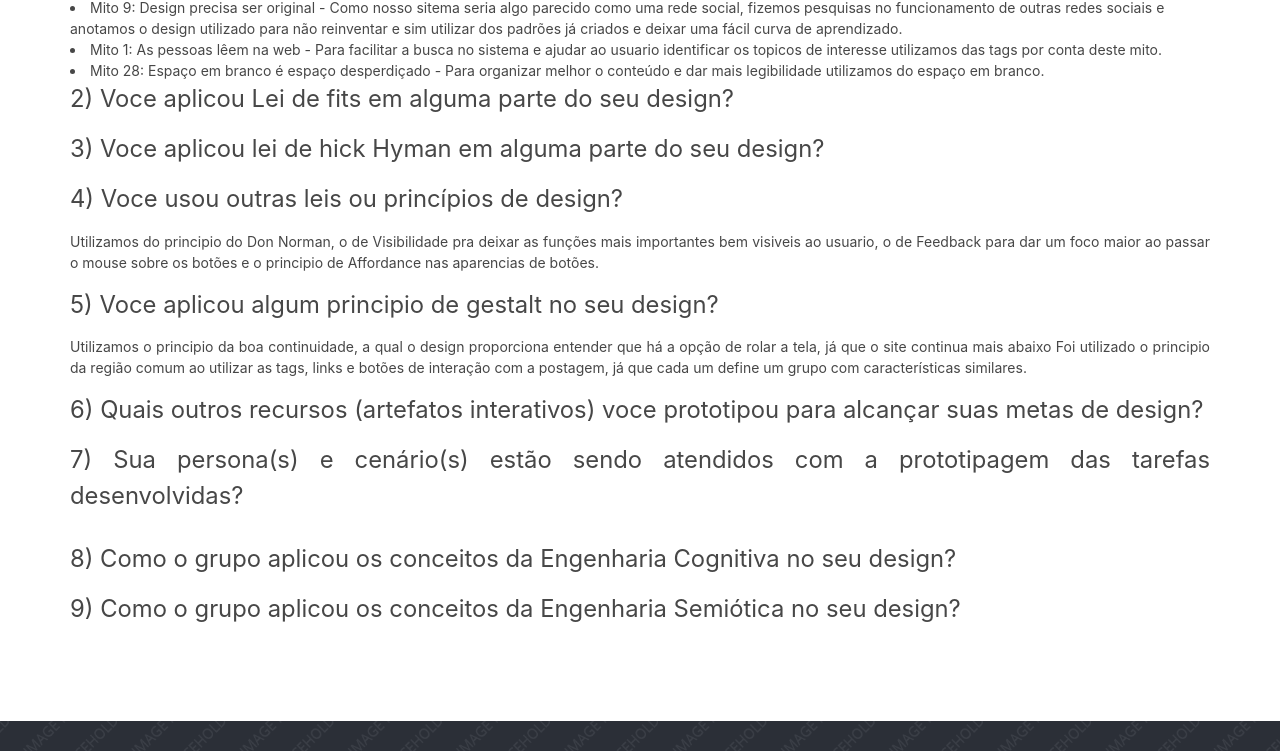
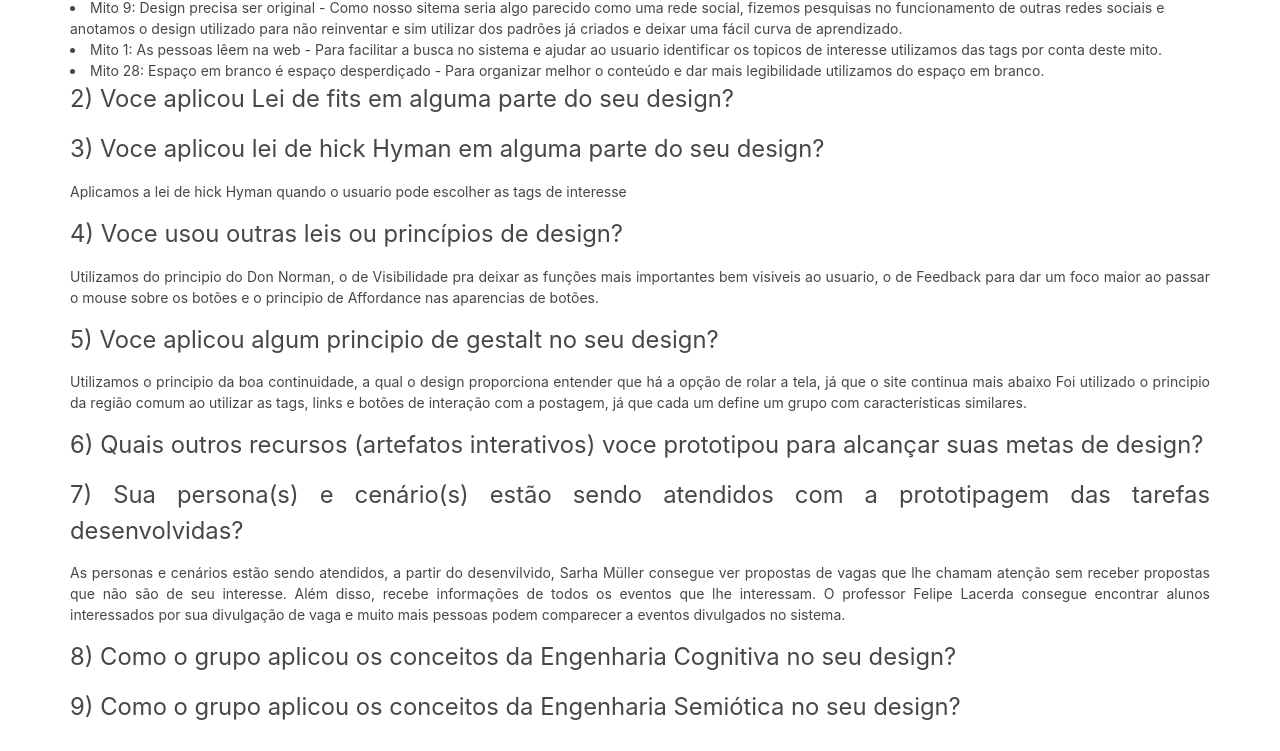
Before and after one commit to RickCarletti/SIDUFF_projeto, a plain HTML site: page prototipacao.html in a window 1280 px wide. Shown: the part 3539-4290 px from the top of the page. Drawn offline with Linux system fonts and the light colour scheme.

Commit message:
asdasdas

```diff
--- a/prototipacao.html
+++ b/prototipacao.html
@@ -243,7 +243,7 @@ Licence URI: https://www.os-templates.com/template-terms
         <div class="row">
           <p class="sub-subtitulo">3) Voce aplicou lei de hick Hyman em alguma parte do seu design?</p>
           <p>
-
+            Aplicamos a lei de hick Hyman quando o usuario pode escolher as tags de interesse
           </p>
         </div>
         <div class="row">
@@ -276,7 +276,11 @@ Licence URI: https://www.os-templates.com/template-terms
             desenvolvidas?
           </p>
           <p>
-
+            As personas e cenários estão sendo atendidos, a partir do desenvilvido, Sarha Müller consegue ver propostas
+            de vagas que lhe chamam atenção sem receber propostas que não são de seu interesse. Além disso, recebe
+            informações de todos os eventos que lhe interessam. O professor Felipe Lacerda consegue encontrar alunos
+            interessados por sua divulgação de vaga e muito mais pessoas podem comparecer a eventos divulgados no
+            sistema.
           </p>
         </div>
         <div class="row">
```
